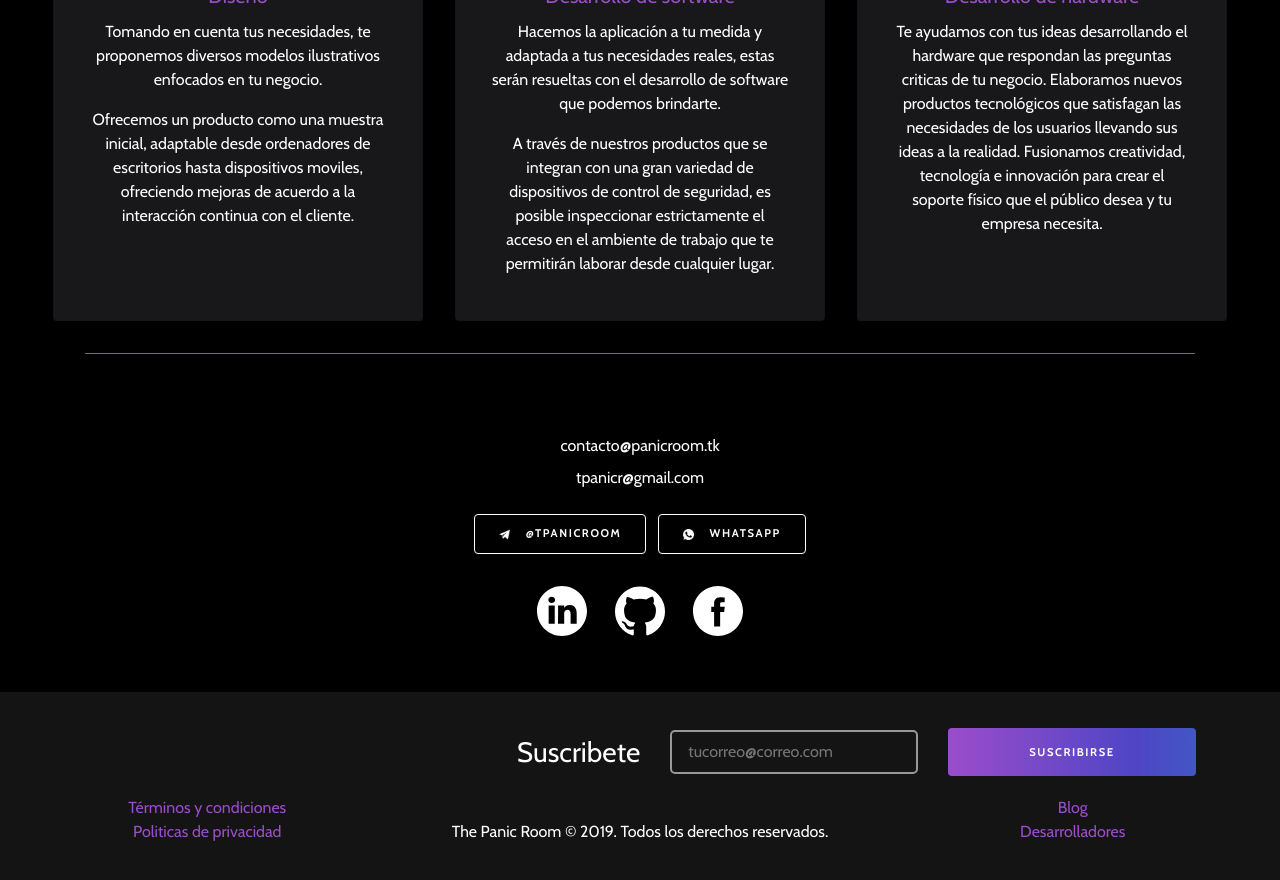
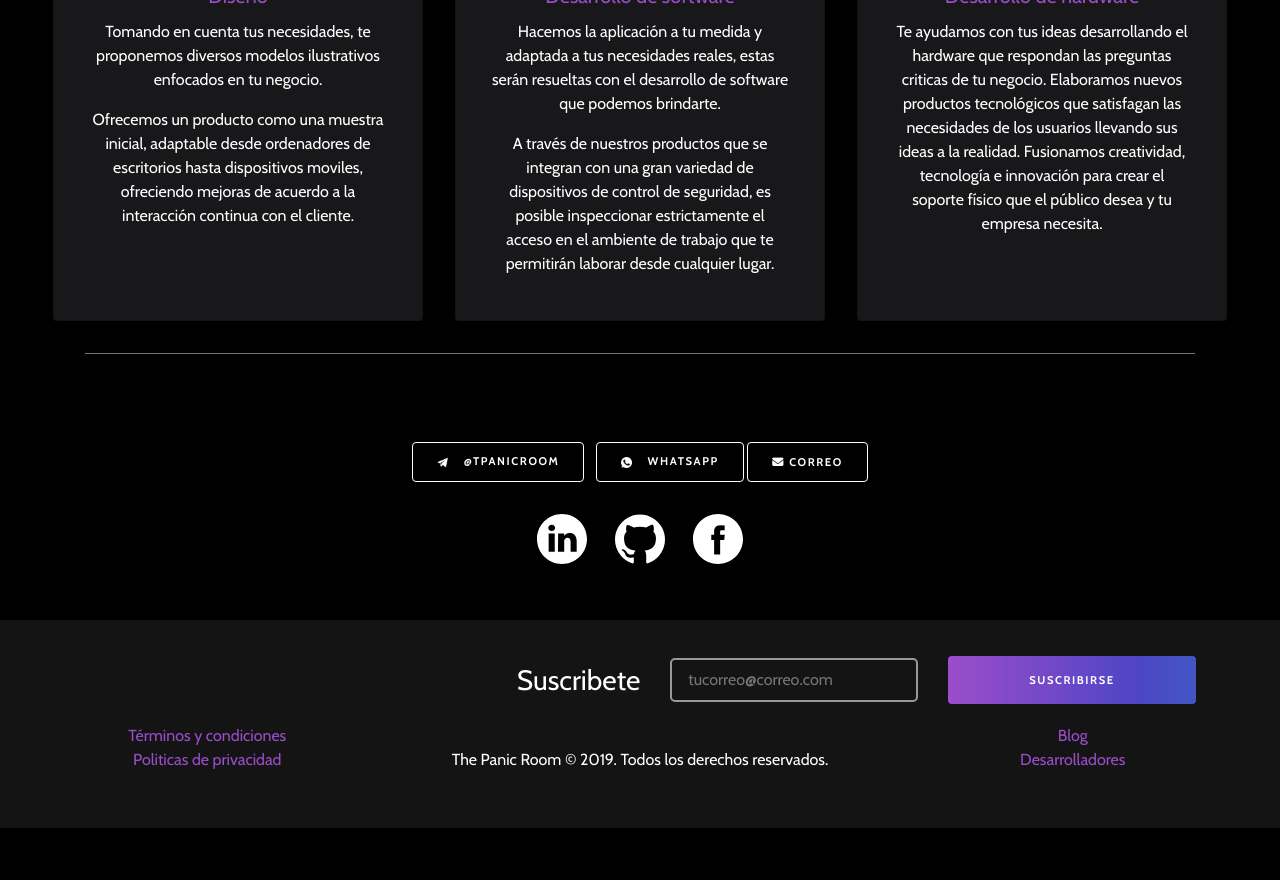
Before and after one commit to the-panic-room/the-panic-room, a Jekyll site: the page built from index.html, in a window 1280 px wide and 900 px high, scrolled down 1036 px. Shown: the top 880 px of the window. Built offline with Jekyll 4.4.1, drawn with Linux system fonts in a browser that asks for light colours; nearby versions of some CDN libraries; after the commit the page ends 1864 px from its top, so only the background shows below that.

Commit message:
corregido link al correo publico

```diff
--- a/_includes/scripts.html
+++ b/_includes/scripts.html
@@ -29,8 +29,8 @@
     crossorigin="anonymous"></script>
 
 <script type="text/javascript" src="{{'/assets/js/cache-polyfill.js' | prepend: site.baseurl }}"></script>
-{% for uri in page.scripts %}
-    <script type="text/javascript" src="{{ url | prepend: site.baseurl }}"></script>
+{% for uri in include.scripts %}
+    <script type="text/javascript" src="{{ uri | prepend: site.baseurl }}"></script>
 {% endfor %}
 <script>
     if ("serviceWorker" in navigator) {
--- a/_layouts/default.html
+++ b/_layouts/default.html
@@ -10,6 +10,6 @@
 </head>
 <body{% if layout.body_class %} class="{{ layout.body_class }}"{% endif %}>
     {{ content }}
-    {% include scripts.html %}
+    {% include scripts.html scripts=page.scripts %}
 </body>
 </html>
--- /dev/null
+++ b/assets/js/utils.js
@@ -0,0 +1,5 @@
+function openMail () {
+    x = window.open("mailto:contacto@panicroom.tk");
+    x.close();
+    console.log(x)
+}
--- a/index.html
+++ b/index.html
@@ -73,20 +75,6 @@
                 </form>
             </div>
         </div> -->
-        <div class="row pt-3">
-            <div class="col text-center">
-                <a class="link" href="mailto:contacto@panicroom.tk">
-                    contacto@panicroom.tk
-                </a>
-            </div>
-        </div>
-        <div class="row pt-2">
-            <div class="col text-center">
-                <a class="link" href="mailto:tpanicr@gmail.com">
-                    tpanicr@gmail.com
-                </a>
-            </div>
-        </div>
         <div class="row pt-4">
             <div class="col text-center">
                 <a class="btn-custom btn btn-tg btn-social link mr-0 mr-sm-2 mt-3 mt-sm-0" href="https://t.me/tpanicroom"
@@ -99,6 +87,11 @@
                     <img class="btn-icon" src="{{'/assets/images/whatsapp.webp' | prepend: site.baseurl }}" alt="Whatsapp" />
                     Whatsapp
                 </a>
+                <button class="btn-custom btn btn-ws btn-social link  mt-3 mt-sm-0"
+                    onclick="openMail()">
+                    <i class="fas fa-envelope" title="Enviar un correo electr&oacute;nico"></i>
+                    Correo
+                </button>
             </div>
         </div>
         <div class="row pt-4">
```
Also changed, not shown: other parts of index.html (+2 -0 lines).
